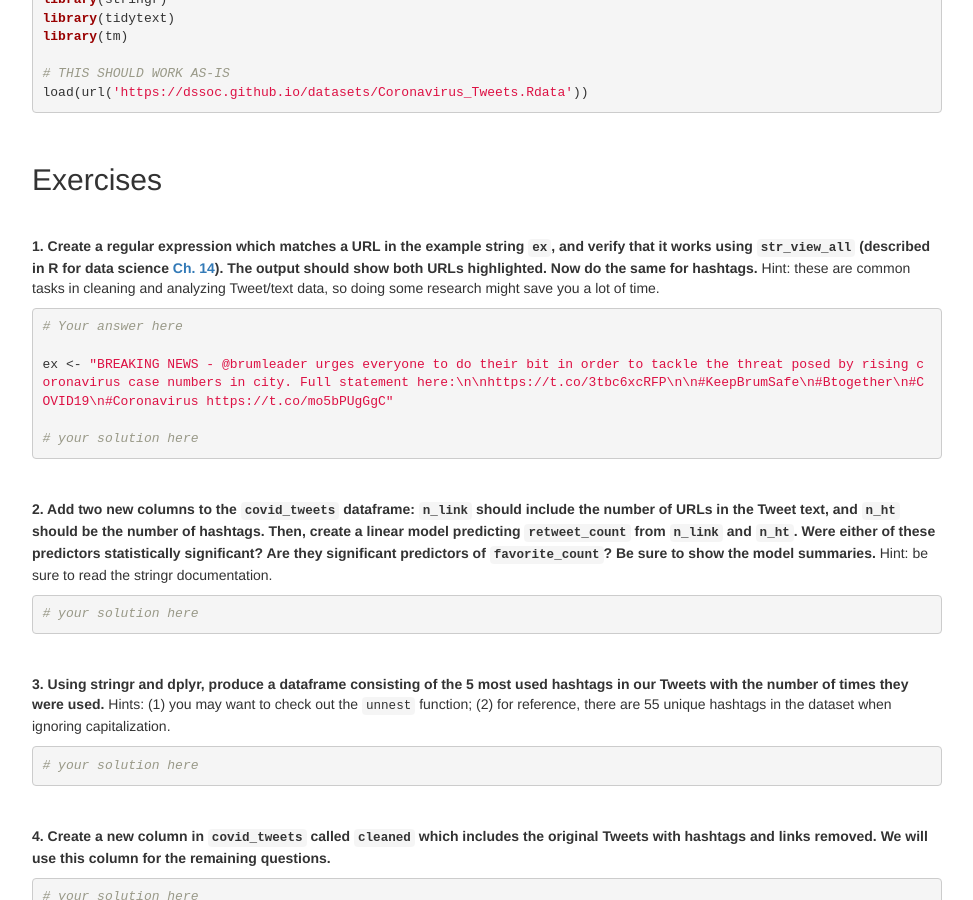
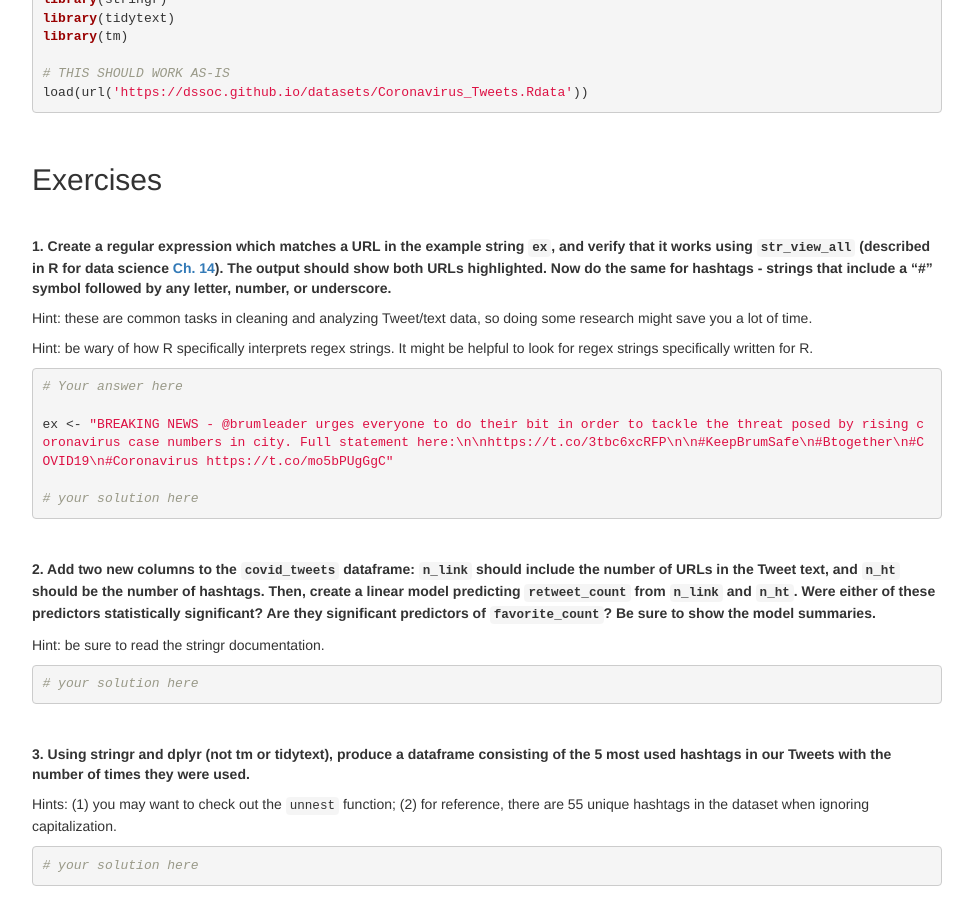
Before and after one commit to dssoc/dssoc.github.io, a Jekyll site: the page assignments/Lab_8.html, which Jekyll copies as it is, in a window 1280 px wide and 900 px high, scrolled down 530 px. Shown: the whole window, without its empty margins (153-1126 px from the left). Built offline with Jekyll 4.4.1, drawn with Linux system fonts in a browser that asks for light colours.

Commit message:
Added detail to some of the questions.

```diff
--- a/assignments/Lab_8.html
+++ b/assignments/Lab_8.html
@@ -412,23 +412,28 @@ load(url(&#39;https://dssoc.github.io/datasets/Coronavirus_Tweets.Rdata&#39;))</
 <div id="exercises" class="section level2">
 <h2>Exercises</h2>
 <p><br /></p>
-<p><strong>1. Create a regular expression which matches a URL in the example string <code>ex</code>, and verify that it works using <code>str_view_all</code> (described in R for data science <a href="https://r4ds.had.co.nz/strings.html">Ch. 14</a>). The output should show both URLs highlighted. Now do the same for hashtags. </strong> Hint: these are common tasks in cleaning and analyzing Tweet/text data, so doing some research might save you a lot of time.</p>
+<p><strong>1. Create a regular expression which matches a URL in the example string <code>ex</code>, and verify that it works using <code>str_view_all</code> (described in R for data science <a href="https://r4ds.had.co.nz/strings.html">Ch. 14</a>). The output should show both URLs highlighted. Now do the same for hashtags - strings that include a “#” symbol followed by any letter, number, or underscore.</strong></p>
+<p>Hint: these are common tasks in cleaning and analyzing Tweet/text data, so doing some research might save you a lot of time.</p>
+<p>Hint: be wary of how R specifically interprets regex strings. It might be helpful to look for regex strings specifically written for R.</p>
 <pre class="r"><code># Your answer here
 
 ex &lt;- &quot;BREAKING NEWS - @brumleader urges everyone to do their bit in order to tackle the threat posed by rising coronavirus case numbers in city. Full statement here:\n\nhttps://t.co/3tbc6xcRFP\n\n#KeepBrumSafe\n#Btogether\n#COVID19\n#Coronavirus https://t.co/mo5bPUgGgC&quot;
 
 # your solution here</code></pre>
 <p><br /></p>
-<p><strong>2. Add two new columns to the <code>covid_tweets</code> dataframe: <code>n_link</code> should include the number of URLs in the Tweet text, and <code>n_ht</code> should be the number of hashtags. Then, create a linear model predicting <code>retweet_count</code> from <code>n_link</code> and <code>n_ht</code>. Were either of these predictors statistically significant? Are they significant predictors of <code>favorite_count</code>? Be sure to show the model summaries.</strong> Hint: be sure to read the stringr documentation.</p>
+<p><strong>2. Add two new columns to the <code>covid_tweets</code> dataframe: <code>n_link</code> should include the number of URLs in the Tweet text, and <code>n_ht</code> should be the number of hashtags. Then, create a linear model predicting <code>retweet_count</code> from <code>n_link</code> and <code>n_ht</code>. Were either of these predictors statistically significant? Are they significant predictors of <code>favorite_count</code>? Be sure to show the model summaries.</strong></p>
+<p>Hint: be sure to read the stringr documentation.</p>
 <pre class="r"><code># your solution here</code></pre>
 <p><br /></p>
-<p><strong>3. Using stringr and dplyr, produce a dataframe consisting of the 5 most used hashtags in our Tweets with the number of times they were used.</strong> Hints: (1) you may want to check out the <code>unnest</code> function; (2) for reference, there are 55 unique hashtags in the dataset when ignoring capitalization.</p>
+<p><strong>3. Using stringr and dplyr (not tm or tidytext), produce a dataframe consisting of the 5 most used hashtags in our Tweets with the number of times they were used.</strong></p>
+<p>Hints: (1) you may want to check out the <code>unnest</code> function; (2) for reference, there are 55 unique hashtags in the dataset when ignoring capitalization.</p>
 <pre class="r"><code># your solution here</code></pre>
 <p><br /></p>
 <p><strong>4. Create a new column in <code>covid_tweets</code> called <code>cleaned</code> which includes the original Tweets with hashtags and links removed. We will use this column for the remaining questions.</strong></p>
 <pre class="r"><code># your solution here</code></pre>
 <p><br /></p>
-<p><strong>5. Using tidytext, produce a dataframe showing the ten most common words in English-language Tweets after URLs and hashtags have been removed (use our new column <code>cleaned</code>). Then secondly show the most common words excluding stopwords.</strong> Hint: look at the tidytext docs for <code>unnest_tokens</code>.</p>
+<p><strong>5. Using tidytext, produce a dataframe showing the ten most common words in English-language Tweets after URLs and hashtags have been removed (use our new column <code>cleaned</code>). Then secondly show the most common words excluding stopwords.</strong></p>
+<p>Hint: look at the tidytext docs for <code>unnest_tokens</code>.</p>
 <pre class="r"><code># your solution here</code></pre>
 <p><br /></p>
 <p><strong>6. Create a document-term matrix which including english-language Tweets. We will discuss what to do with a dtm in the next lab.</strong></p>
```
Also changed, not shown: assignments/Lab_8.Rmd (+8 -2 lines).
